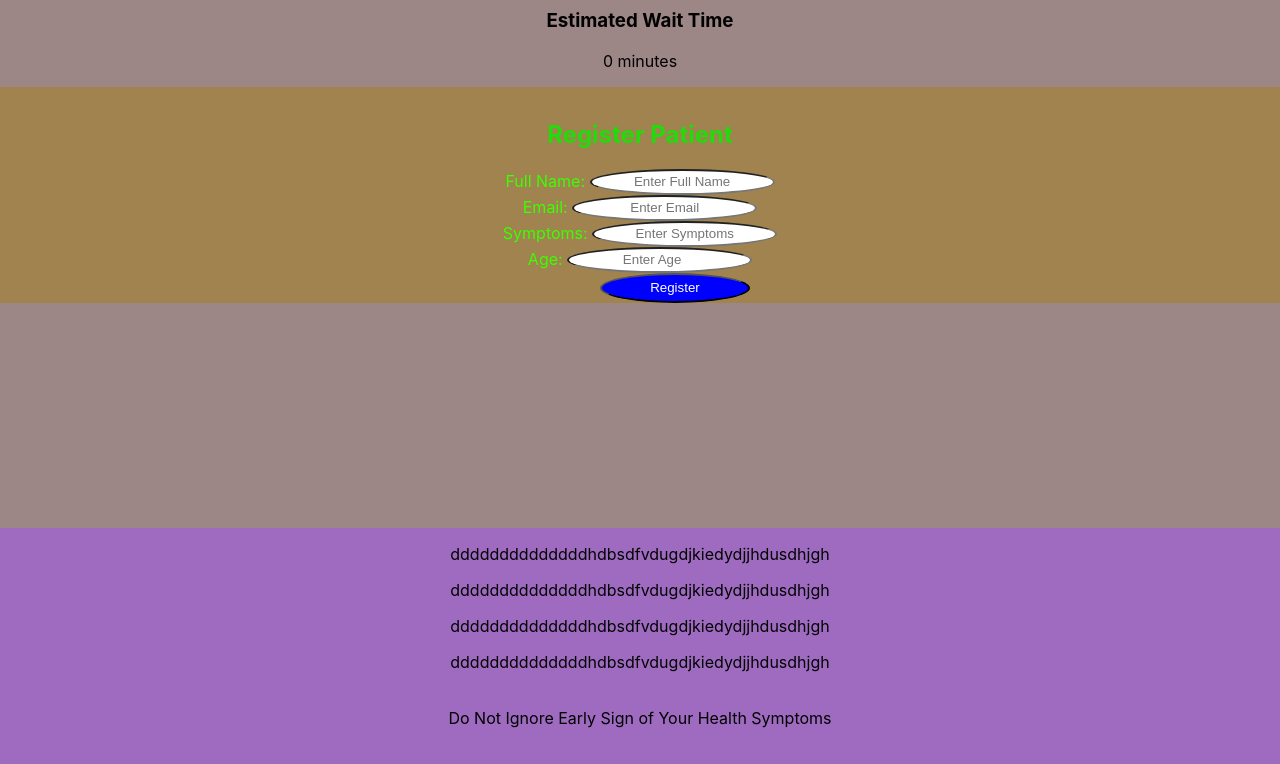
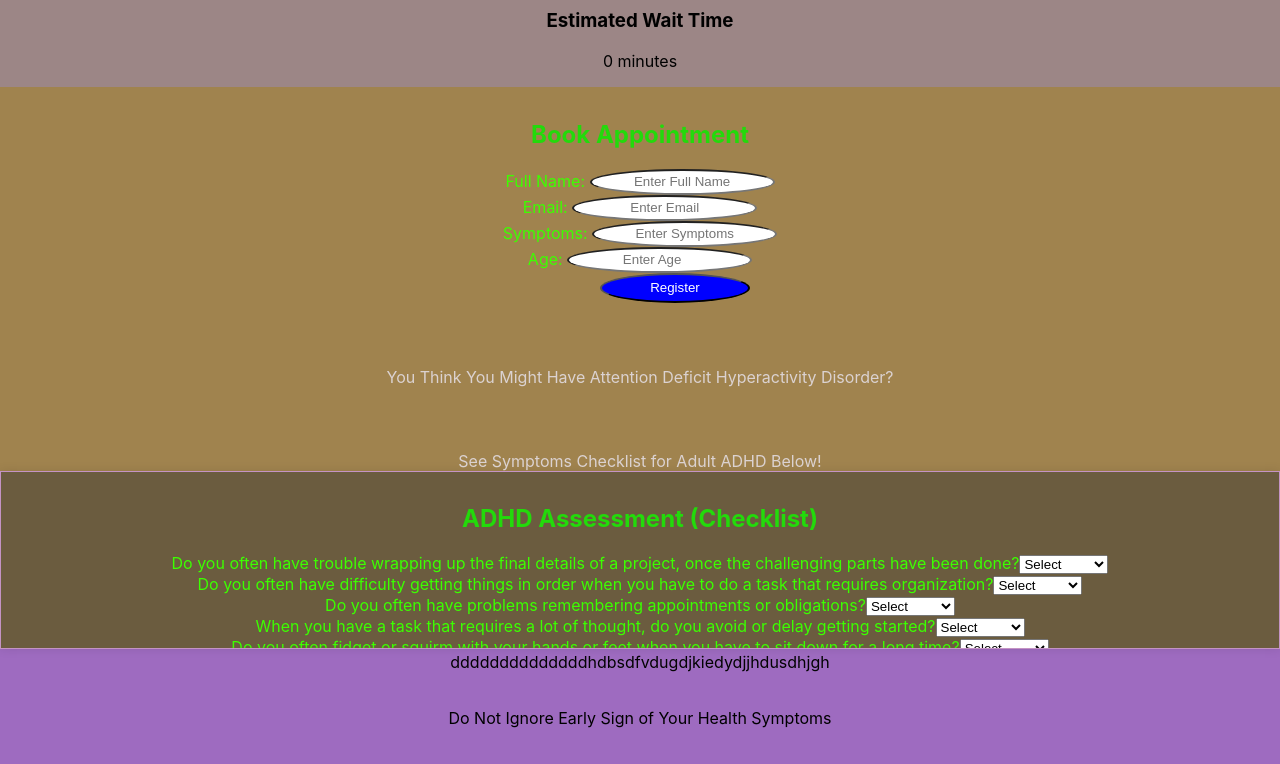
Before and after one commit to Samopz-Org/SamedQueue_frontend, a React (Create React App) app: page /patient-dashboard in a window 1280 px wide. Shown: the part 400-1164 px from the top of the page. Built offline with nearby package versions, Linux system fonts and the light colour scheme; no server answers.

Commit message:
Add ADHD assessment feature; rename patient registration to appointment booking; implement ADHD results display; enhance patient dashboard with assessment components

```diff
--- a/src/App.css
+++ b/src/App.css
@@ -118,9 +118,71 @@ text-align: center;
   position: flex;
   height: 100%;
   padding-top: 1%;
+  /* padding-bottom: 13%; */
+  /* left: 350px; */
+}
+
+.ADHDAssmt {
+  background-color: #6b5c3f;
+  border: 1px solid rgb(196, 147, 196);
+  overflow-y: scroll;
+  box-shadow: 0 0 10px rgba(0, 0, 0, 0.1);
+  height: 100px;
+  padding-top: 1%;
+  padding-bottom: 5%;
+}
+
+.ADHDCheck {
+  padding-top: 5%;
+  color: hsl(6, 12%, 84%);
+}
+
+/* .ADHDResults {
+  background-color: #7c7870;
+  /* position: fixed; */
+  /* display: var(2s); */
+  /* height: 100%; */
+  /* padding-top: 1%; */
   /* padding-bottom: 5%; */
   /* left: 350px; */
+
+
+.ADHDResults{
+  background-color: #ee9f0d;
+  position: fixed;
+  animation: blink 1s infinite;
+  /* transition: opacity 1s; */
 }
+
+@keyframes blink {
+  0% {
+    opacity: 4;
+  }
+  50% {
+    opacity: 0.9;
+  }
+  100% {
+    opacity: 5;
+  }
+}
+
+.ADHDResults2 {
+  padding-top: 5%;
+  animation: float 2s infinite;
+}
+
+@keyframes float {
+  0% {
+    transform: translateY(0);
+  }
+  50% {
+    transform: translateY(-10px);
+  }
+  100% {
+    transform: translateY(0);
+  }
+}
+
 
 .Queue {
   position: flex;
@@ -177,11 +239,11 @@ text-align: center;
   background-color: #dadfdb;
 }
 
-.animated-text,
+/* .animated-text,
 .admdash,
 .patdash {
   animation: float 2s infinite;
-}
+} */
 
 /* @keyframes float {
   0% {
--- a/src/App.js
+++ b/src/App.js
@@ -1,7 +1,7 @@
 import React from "react";
 import { BrowserRouter as Router, Route, Routes } from "react-router-dom";
-import Login from "./components/auth.js/login";
-import Signup from "./components/auth.js/signup";
+import Login from "./components/auth/login";
+import Signup from "./components/auth/signup";
 import RegisterPatient from "./components/registerPatients";
 import Queue from "./components/queue";
 import UpdatePatient from "./components/updatePatients";
@@ -13,6 +13,9 @@ import media from "./components/media/patDocImage.jpeg";
 import media2 from "./components/media/docImage2.jpeg";
 import media3 from "./components/media/patImage.jpeg";
 import patImage from "./components/media/patImage2.jpeg";
+import ADHDAssessment from "./components/ADHDAssessmt";
+import ADHDResults from "./components/ADHDResults";
+
 
 function App() {
   return (
@@ -30,6 +33,8 @@ function App() {
           <Route path="/register-patient" element={<RegisterPatient />} />
           <Route path="/queue" element={<Queue />} />
           <Route path="/update-patient" element={<UpdatePatient />} />
+          <Route path="/adhd-assessment" element={<ADHDAssessment />} />
+          <Route path="/adhd-results" element={<ADHDResults />} />
         </Routes>
         <header className="App-header">
           <a className="App-link" href="/" target="_self">
@@ -57,6 +62,9 @@ function App() {
               <div className="auth">
                 <Login />
               </div>
+              {/* <div className="auth">
+                <ADHDAssessment />
+              </div> */}
               <div className="media">
                 <div>
                   <p className="img-text">
--- /dev/null
+++ b/src/components/ADHDAssessmt.js
@@ -0,0 +1,56 @@
+// FILE: src/components/ADHDAssessment.js
+import React, { useState } from "react";
+import { useNavigate } from "react-router-dom";
+
+const questions = [
+  "Do you often have trouble wrapping up the final details of a project, once the challenging parts have been done?",
+  "Do you often have difficulty getting things in order when you have to do a task that requires organization?",
+  "Do you often have problems remembering appointments or obligations?",
+  "When you have a task that requires a lot of thought, do you avoid or delay getting started?",
+  "Do you often fidget or squirm with your hands or feet when you have to sit down for a long time?",
+  "Do you feel overly active and compelled to do things, like you were driven by a motor?",
+];
+
+const ADHDAssessment = () => {
+  const [answers, setAnswers] = useState(Array(questions.length).fill(""));
+  const navigate = useNavigate();
+
+  const handleChange = (index, value) => {
+    const newAnswers = [...answers];
+    newAnswers[index] = value;
+    setAnswers(newAnswers);
+  };
+
+  const handleSubmit = (e) => {
+    e.preventDefault();
+    navigate("/adhd-results", { state: { answers } });
+  };
+
+  return (
+
+    <div className="ADHDAssmt">
+      <h2>ADHD Assessment (Checklist)</h2>
+      <form onSubmit={handleSubmit}>
+        {questions.map((question, index) => (
+          <div key={index}>
+            <label>{question}</label>
+            <select
+              value={answers[index]}
+              onChange={(e) => handleChange(index, e.target.value)}
+            >
+              <option value="">Select</option>
+              <option value="Never">Never</option>
+              <option value="Rarely">Rarely</option>
+              <option value="Sometimes">Sometimes</option>
+              <option value="Often">Often</option>
+              <option value="Very Often">Very Often</option>
+            </select>
+          </div>
+        ))}
+        <button type="submit">Submit</button>
+      </form>
+    </div>
+  );
+};
+
+export default ADHDAssessment;
--- /dev/null
+++ b/src/components/ADHDResults.js
@@ -0,0 +1,37 @@
+// FILE: src/components/ADHDResults.js
+import React from "react";
+import { useLocation } from "react-router-dom";
+
+const ADHDResults = () => {
+  const location = useLocation();
+  const { answers } = location.state;
+
+  const calculateScore = () => {
+    const scoreMap = {
+      Never: 0,
+      Rarely: 1,
+      Sometimes: 2,
+      Often: 3,
+      "Very Often": 4,
+    };
+    return answers.reduce((total, answer) => total + scoreMap[answer], 0);
+  };
+
+  const score = calculateScore();
+  const result =
+    score >= 12 ? "'You have High likelihood of ADHD'" : "'You have Low likelihood of ADHD'";
+
+  return (
+    <div className="ADHDResults">
+      <h2>ADHD Assessment Results:</h2>
+      <p>Your score: {score}</p>
+      <p>{result}</p>
+      <div className="ADHDResults2">
+        <p>Log in Back To Book An Appointment With Our Doctor</p>
+        <p>For one-on-one Assessment and Diagnosis of other Ailments!</p>
+      </div>
+    </div>
+  );
+};
+
+export default ADHDResults;
--- a/src/components/patientDashboard.js
+++ b/src/components/patientDashboard.js
@@ -2,6 +2,7 @@ import React from "react";
 import RegisterPatient from "./registerPatients";
 import EstimateWaitTime from "./estimateWaitTime";
 import QueueSize from "./queueSize";
+import ADHDAssessment from "./ADHDAssessmt";
 import logo from "../logo.svg";
 
 const PatientDashboard = () => {
@@ -12,7 +13,7 @@ const PatientDashboard = () => {
           <img src={logo} className="App-logo" alt="logo" />
         </div>
       </a>
-      <h4>Click on the "SamedQueue-logo" to Sign-Out</h4>
+      <h4>Click on the "logo" to Sign-Out</h4>
 
       <h1 className="patdash">Patient Dashboard</h1>
       <h3>Welcome, Patient!</h3>
@@ -22,6 +23,8 @@ const PatientDashboard = () => {
         <EstimateWaitTime />
 
         <RegisterPatient />
+
+        <ADHDAssessment />
       </div>
       {/* Add patient-specific content here */}
     </div>
--- a/src/components/registerPatients.js
+++ b/src/components/registerPatients.js
@@ -33,7 +33,7 @@ const RegisterPatient = () => {
 
   return (
     <div className="Register">
-      <h2>Register Patient</h2>
+      <h2>Book Appointment</h2>
       <form onSubmit={handleSubmit}>
         <div>
           <label>Full Name: </label>
@@ -78,6 +78,8 @@ const RegisterPatient = () => {
         <button type="submit">Register</button>
       </form>
       {message && <p>{message}</p>}
+      <div className="ADHDCheck">You Think You Might Have Attention Deficit Hyperactivity Disorder?</div>
+      <div className="ADHDCheck">See Symptoms Checklist for Adult ADHD Below!</div>
     </div>
   );
 };
```
Also changed, not shown: src/components/auth/login.js (renamed from src/components/auth.js/login.js), src/components/auth/signup.js (renamed from src/components/auth.js/signup.js).
